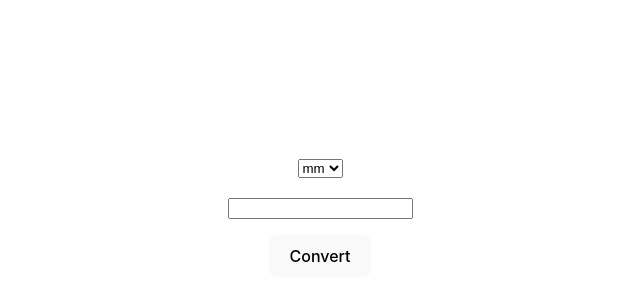
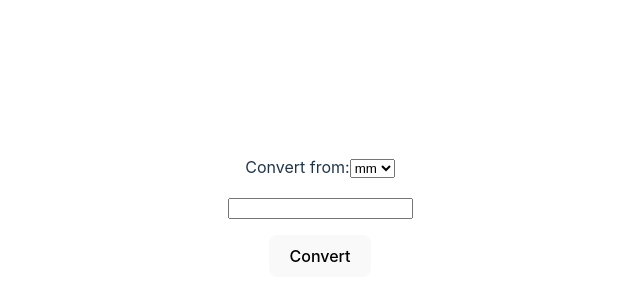
Before and after one commit to tamaskovacs0408/unit-converter, a React (Vite) app: page / in a window 1280 px wide. Shown: the part 184-484 px from the top of the page, without its empty margins (320-960 px from the left). Built offline with nearby package versions, Linux system fonts and the light colour scheme.

Commit message:
Put units into a label

```diff
--- a/src/components/ConverterForm.tsx
+++ b/src/components/ConverterForm.tsx
@@ -8,7 +8,7 @@ export default function ConverterForm() {
     event.preventDefault()
 
     const fd = new FormData(event.currentTarget)
-    const units = fd.getAll('units');
+    const units = fd.getAll('from-units');
     const data: {[key: string]: FormDataEntryValue | FormDataEntryValue[]} = Object.fromEntries(fd.entries());
     data.unitData = units;
     const selectedUnit = data.unitData[0].toString();
@@ -27,13 +27,16 @@ export default function ConverterForm() {
   return (
     <>
     <form onSubmit={handleSubmit}>
-      <select name="units" id="units">
+      <label htmlFor="from-units">
+      Convert from:
+      <select name="from-units" id="from-units">
         <option value='mm'>mm</option>
         <option value='cm'>cm</option>
         <option value='dm'>dm</option>
         <option value='m'>m</option>
         <option value='km'>km</option>
       </select>
+      </label>
       <p>
         <label htmlFor="length-unit">
           <input type="number" id="length-unit" name={unit} step={0.1}/>
```
